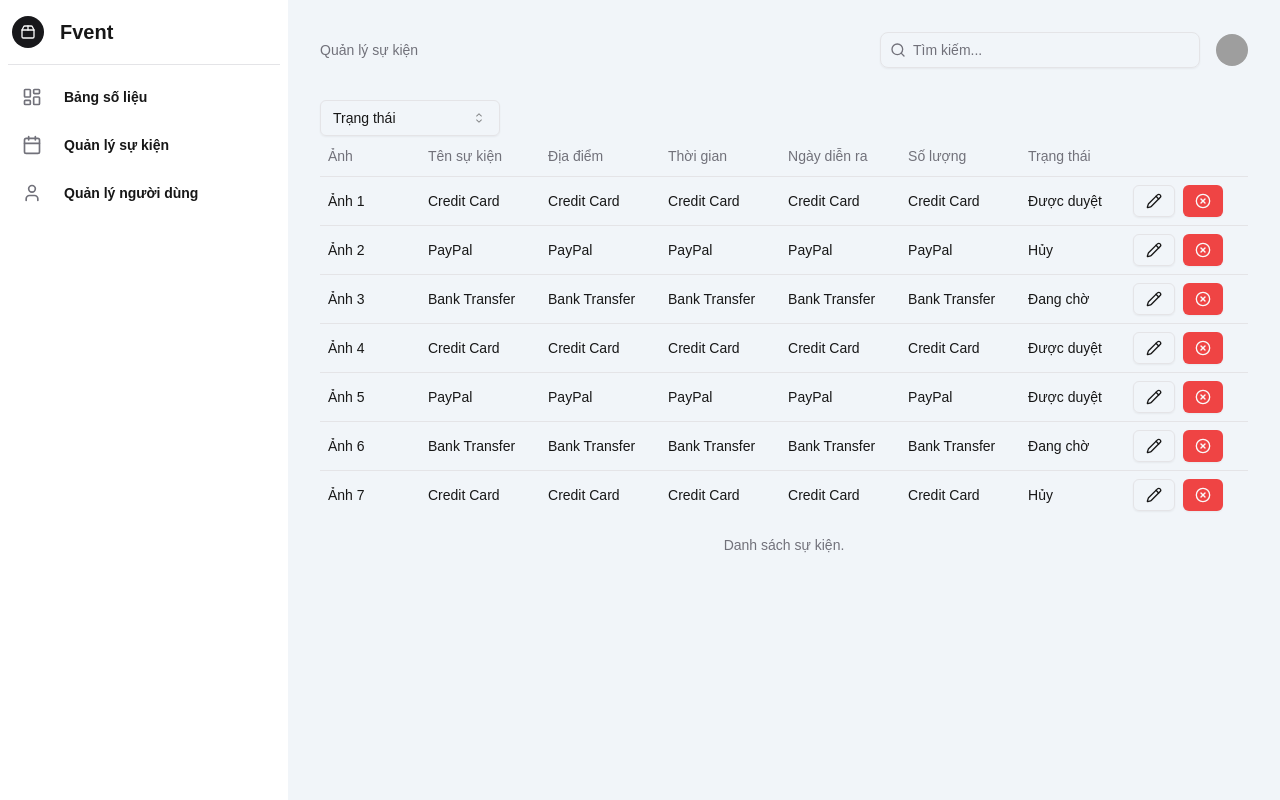
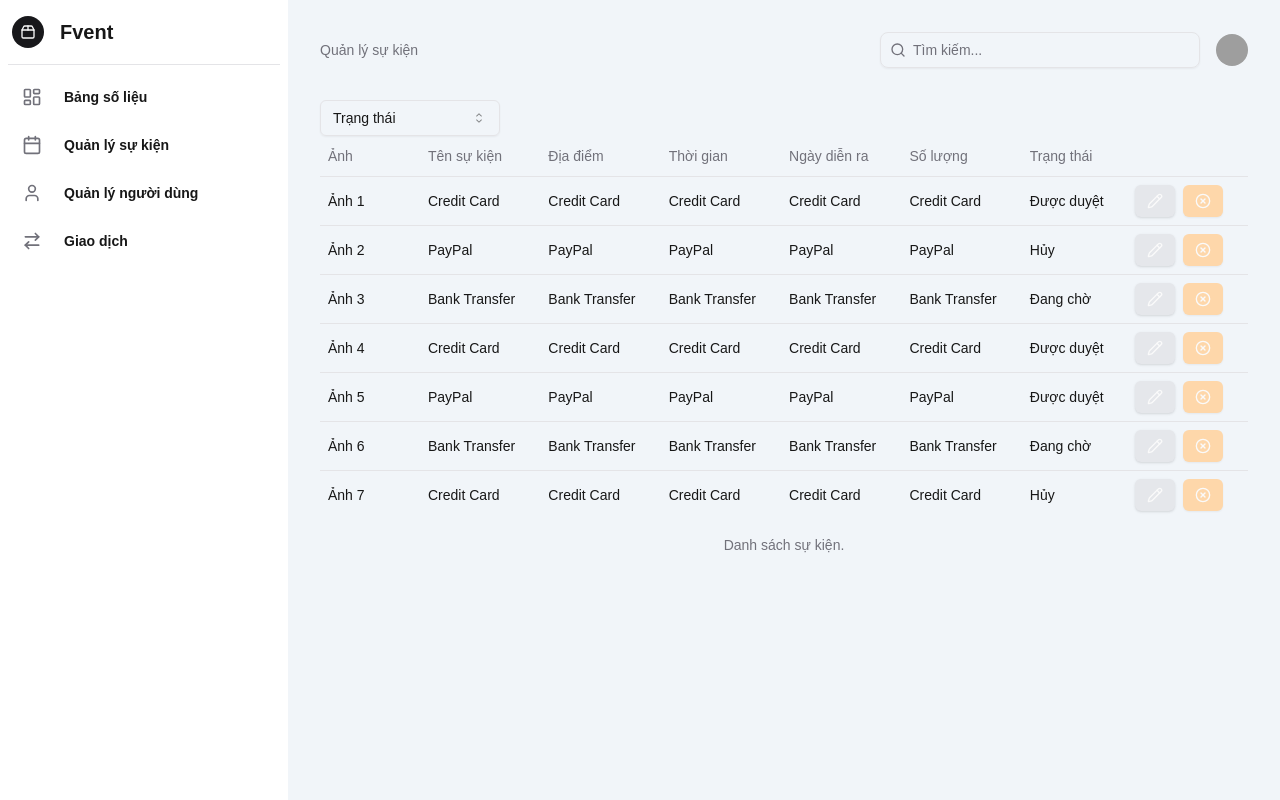
Before and after one commit to lhgiahuy/capstone-fe, a Next.js app: page /admin/quan-ly-su-kien in a window 1280 px wide. Built offline with nearby package versions, Linux system fonts and the light colour scheme; grey boxes are pictures that could not be loaded.

Commit message:
#11 ui admin_manageFinancialTransaction

```diff
--- a/src/app/admin/_component/side-bar.tsx
+++ b/src/app/admin/_component/side-bar.tsx
@@ -6,7 +6,13 @@ import {
   TooltipProvider,
   TooltipTrigger,
 } from "@/components/ui/tooltip";
-import { Calendar, LayoutDashboard, Package2, User } from "lucide-react";
+import {
+  Calendar,
+  LayoutDashboard,
+  Package2,
+  User,
+  ArrowRightLeft,
+} from "lucide-react";
 import { motion, useAnimationControls } from "framer-motion";
 import Link from "next/link";
 import { useEffect, useState } from "react";
@@ -64,6 +70,11 @@ export default function Sidebar() {
       link: "/admin/quan-ly-nguoi-dung",
       icon: <User className="h-5 w-5" />,
     },
+    {
+      title: "Giao dịch",
+      link: "/admin/giao-dich",
+      icon: <ArrowRightLeft className="h-5 w-5" />,
+    },
   ];
   return (
     <TooltipProvider>
--- a/src/app/admin/orders/page.tsx
+++ b/src/app/admin/giao-dich/page.tsx
@@ -1,9 +1,11 @@
+import AdminNavBar from "../_component/admin-navbar";
 import { TopMoney } from "./_component/top-money";
 import { UsersTable } from "./_component/users-table";
 
 export default function Orders() {
   return (
     <>
+      <AdminNavBar links={["Giao dịch"]} />
       <div>
         <TopMoney />
         <div className="my-5">
--- a/src/app/admin/quan-ly-su-kien/_component/event-management.tsx
+++ b/src/app/admin/quan-ly-su-kien/_component/event-management.tsx
@@ -111,11 +111,15 @@ export function EventManagement() {
               <TableCell>
                 <div className="flex space-x-2">
                   {/* Edit Button */}
-                  <Button variant="outline" size="sm">
+                  <Button className="bg-gray-200" variant="default" size="sm">
                     <Pencil className="h-4 w-4" />
                   </Button>
                   {/* Delete Button */}
-                  <Button variant="destructive" size="sm">
+                  <Button
+                    className="bg-orange-200"
+                    variant="destructive"
+                    size="sm"
+                  >
                     <CircleX className="h-4 w-4" />
                   </Button>
                 </div>
```
Also changed, not shown: src/app/admin/giao-dich/_component/orders-detail.tsx (renamed from src/app/admin/orders/_component/orders-detail.tsx), src/app/admin/giao-dich/_component/top-money.tsx (renamed from src/app/admin/orders/_component/top-money.tsx), src/app/admin/giao-dich/_component/users-table.tsx (renamed from src/app/admin/orders/_component/users-table.tsx).
